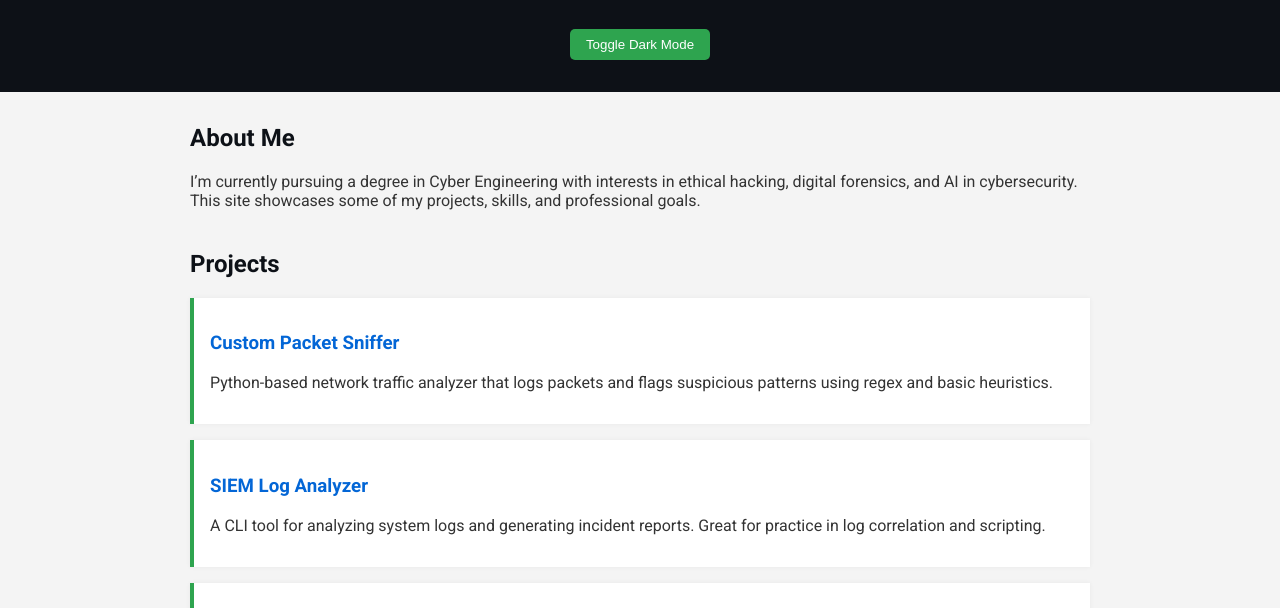
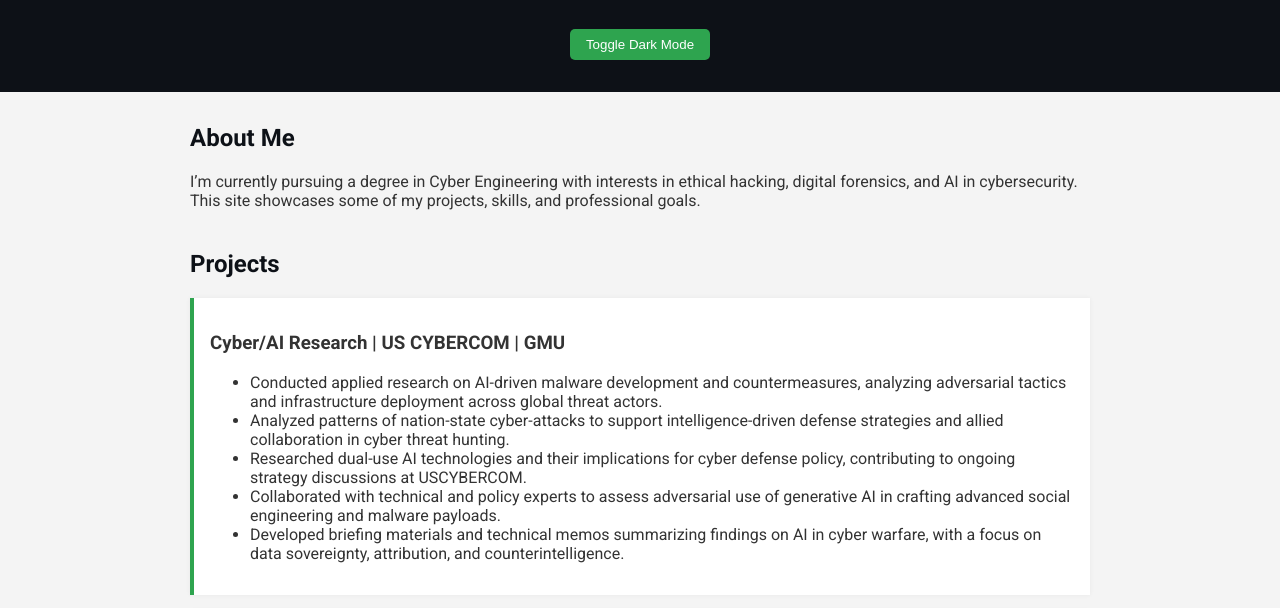
Before and after one commit to faiym/FatimaMajid-portfolio, a plain HTML site: page index.html in a window 1280 px wide. Shown: the part 135-743 px from the top of the page. Drawn offline with Linux system fonts and the light colour scheme.

Commit message:
Update index.html

```diff
--- a/index.html
+++ b/index.html
@@ -92,13 +92,20 @@
       <p>I’m currently pursuing a degree in Cyber Engineering with interests in ethical hacking, digital forensics, and AI in cybersecurity. This site showcases some of my projects, skills, and professional goals.</p>
     </section>
 
-    <section>
+ <section>
       <h2>Projects</h2>
 
       <div class="project">
-        <h3><a href="https://github.com/yourusername/packet-sniffer">Custom Packet Sniffer</a></h3>
-        <p>Python-based network traffic analyzer that logs packets and flags suspicious patterns using regex and basic heuristics.</p>
+        <h3>Cyber/AI Research | US CYBERCOM | GMU</h3>
+        <ul>
+          <li>Conducted applied research on AI-driven malware development and countermeasures, analyzing adversarial tactics and infrastructure deployment across global threat actors.</li>
+          <li>Analyzed patterns of nation-state cyber-attacks to support intelligence-driven defense strategies and allied collaboration in cyber threat hunting.</li>
+          <li>Researched dual-use AI technologies and their implications for cyber defense policy, contributing to ongoing strategy discussions at USCYBERCOM.</li>
+          <li>Collaborated with technical and policy experts to assess adversarial use of generative AI in crafting advanced social engineering and malware payloads.</li>
+          <li>Developed briefing materials and technical memos summarizing findings on AI in cyber warfare, with a focus on data sovereignty, attribution, and counterintelligence.</li>
+        </ul>
       </div>
+
 
       <div class="project">
         <h3><a href="https://github.com/yourusername/log-analyzer">SIEM Log Analyzer</a></h3>
```
